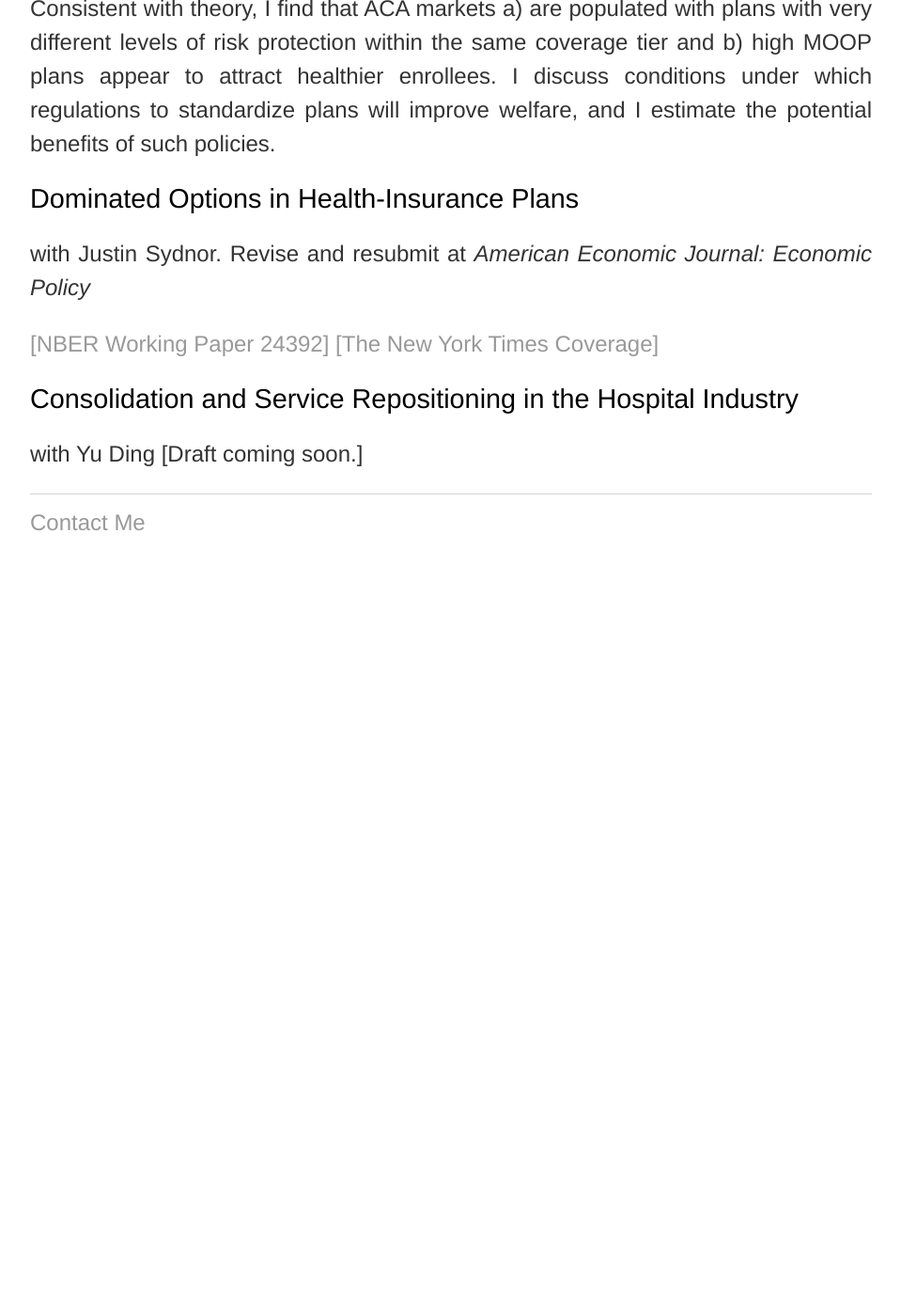
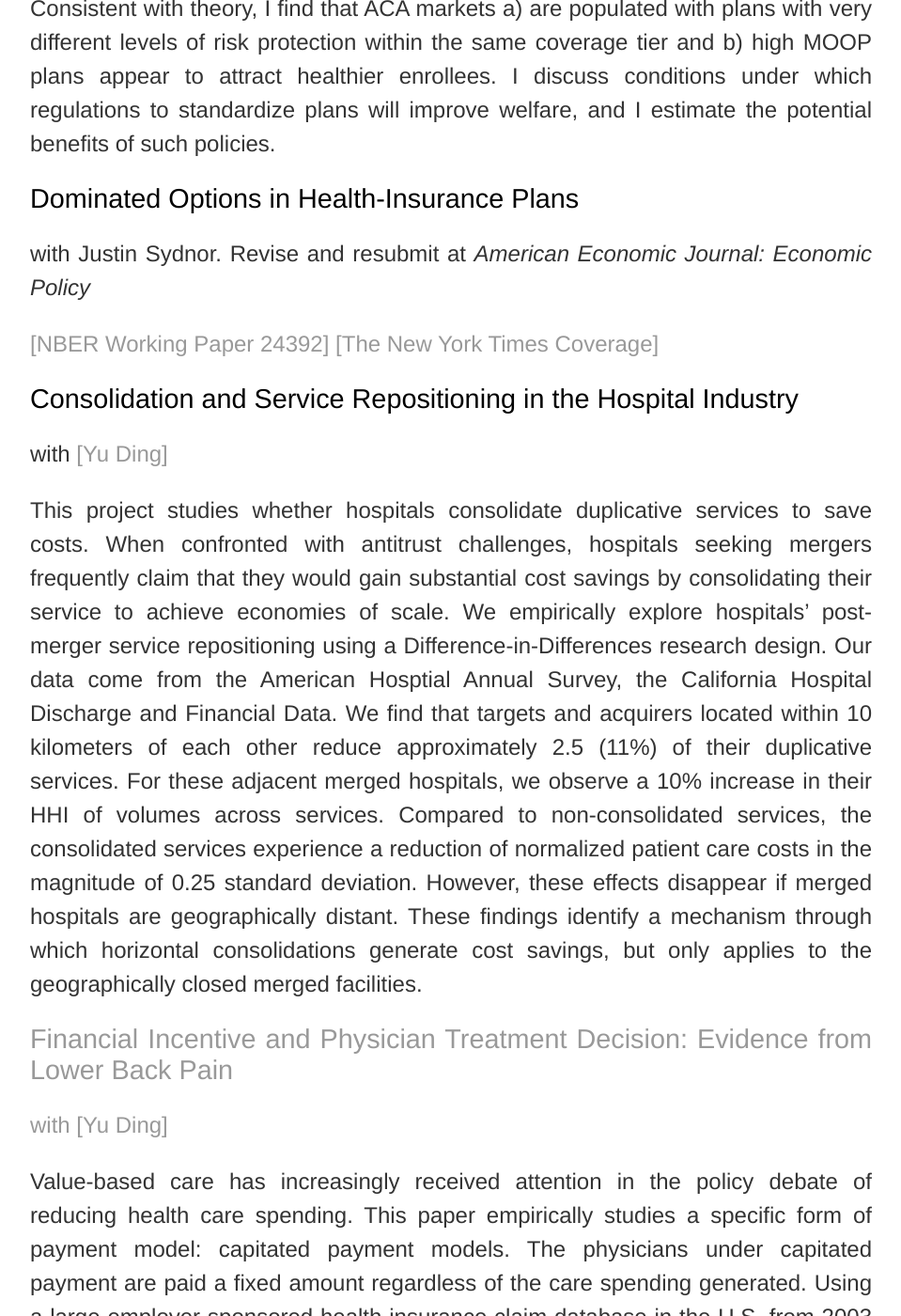
Before and after one commit to trifen/feng3hu.github.io, a Jekyll site: the page built from research.html, in a window 1280 px wide and 1400 px high, scrolled down 601 px. Shown: the whole window at 94% size, without its empty margins (160-1119 px from the left). Built offline with Jekyll 4.4.1, drawn with Linux system fonts in a browser that asks for light colours; before the commit the page ends 1231 px from its top, so only the background shows below that; some of the changed text lies outside the part shown.

Commit message:
Update research.html

```diff
--- a/research.html
+++ b/research.html
@@ -12,6 +12,11 @@ title: Chenyuan Liu
 	<p>with Justin Sydnor. Revise and resubmit at <i> American Economic Journal: Economic Policy </i> </p>
 	<p> <a href= https://www.nber.org/papers/w24392>[NBER Working Paper 24392]</a> <a href= https://www.nytimes.com/2017/11/04/business/why-choose-wrong-health-plan.html>[The New York Times Coverage]</a> </p>
   		<h2>Consolidation and Service Repositioning in the Hospital Industry</h2>
-  			<p> with Yu Ding [Draft coming soon.]
+		<p> with <a href= https://sites.google.com/wisc.edu/yu-ding/>[Yu Ding] </p>
+		<p> This project studies whether hospitals consolidate duplicative services to save costs. When confronted with antitrust challenges, hospitals seeking mergers frequently claim that they would gain substantial cost savings by consolidating their service to achieve economies of scale. We empirically explore hospitals’ post-merger service repositioning using a Difference-in-Differences research design. Our data come from the American Hosptial Annual Survey, the California Hospital Discharge and Financial Data. We find that targets and acquirers located within 10 kilometers of each other reduce approximately 2.5 (11%) of their duplicative services. For these adjacent merged hospitals, we observe a 10% increase in their HHI of volumes across services. Compared to non-consolidated services, the consolidated services experience a reduction of normalized patient care costs in the magnitude of 0.25 standard deviation. However, these effects disappear if merged hospitals are geographically distant. These findings identify a mechanism through which horizontal consolidations generate cost savings, but only applies to the geographically closed merged facilities. </p>
+
+		<h2>Financial Incentive and Physician Treatment Decision: Evidence from Lower Back Pain</h2>
+		<p> with <a href= https://sites.google.com/wisc.edu/yu-ding/>[Yu Ding] </p>
+		<p> Value-based care has increasingly received attention in the policy debate of reducing health care spending. This paper empirically studies a specific form of payment model: capitated payment models. The physicians under capitated payment are paid a fixed amount regardless of the care spending generated. Using a large employer-sponsored health insurance claim database in the U.S. from 2003 to 2006,  we examine whether the capitated payment effectively motivates physicians to adopt low-cost treatments in the context of lower back pain. To mitigate selection concerns, we leverage capitation variation within an insurer and control for insurance-plan type fixed effects. After doing that, patients treated by capitated primary care physicians are similar to other patients in terms of pre-existing conditions. However, they are significantly more likely to receive therapy treatment than surgical treatment. They also have lower total medical expenses and out-of-pocket costs.  </p>
 	</div>
 </div><!-- /.blurb -->
```
